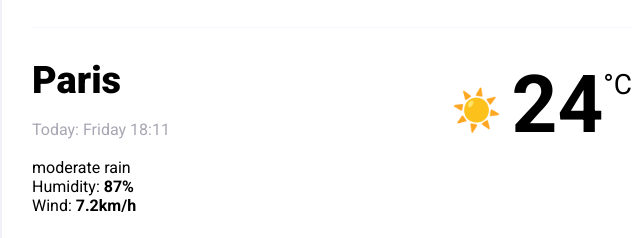
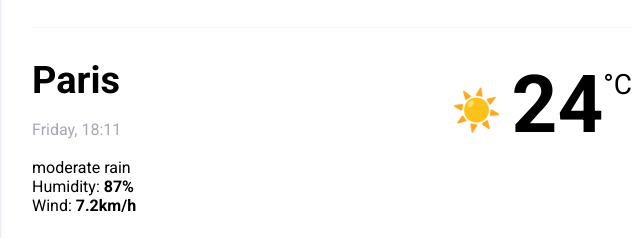
Before and after one commit to thomenat/shecodes-plus-final-project, a website built with Parcel: page index.html in a window 1280 px wide. Shown: the part 151-389 px from the top of the page, 308-948 px from the left. Built offline with nearby package versions, Linux system fonts and the light colour scheme.

Commit message:
clean-up of text

```diff
--- a/index.html
+++ b/index.html
@@ -33,9 +33,9 @@
 
         <div class="current-weather">
           <div>
-            <h1 class="current-city" id="current-city">Paris</h1>
+            <h1 class="current-city" id="current-city"><strong>Paris</strong></h1>
             <p class="current-details">
-              <span>Today: <span id="current-date"></span></span>
+              <span id="current-date"></span></span>
             </p>
           </div>
           <div class="current-temperature">
--- a/src/index.js
+++ b/src/index.js
@@ -41,7 +41,7 @@ function formatDate(date) {
   ];
 
   let formattedDay = days[day];
-  return `${formattedDay} ${hours}:${minutes}`;
+  return `${formattedDay}, ${hours}:${minutes}`;
 }
 
 let searchForm = document.querySelector("#search-form");
```
